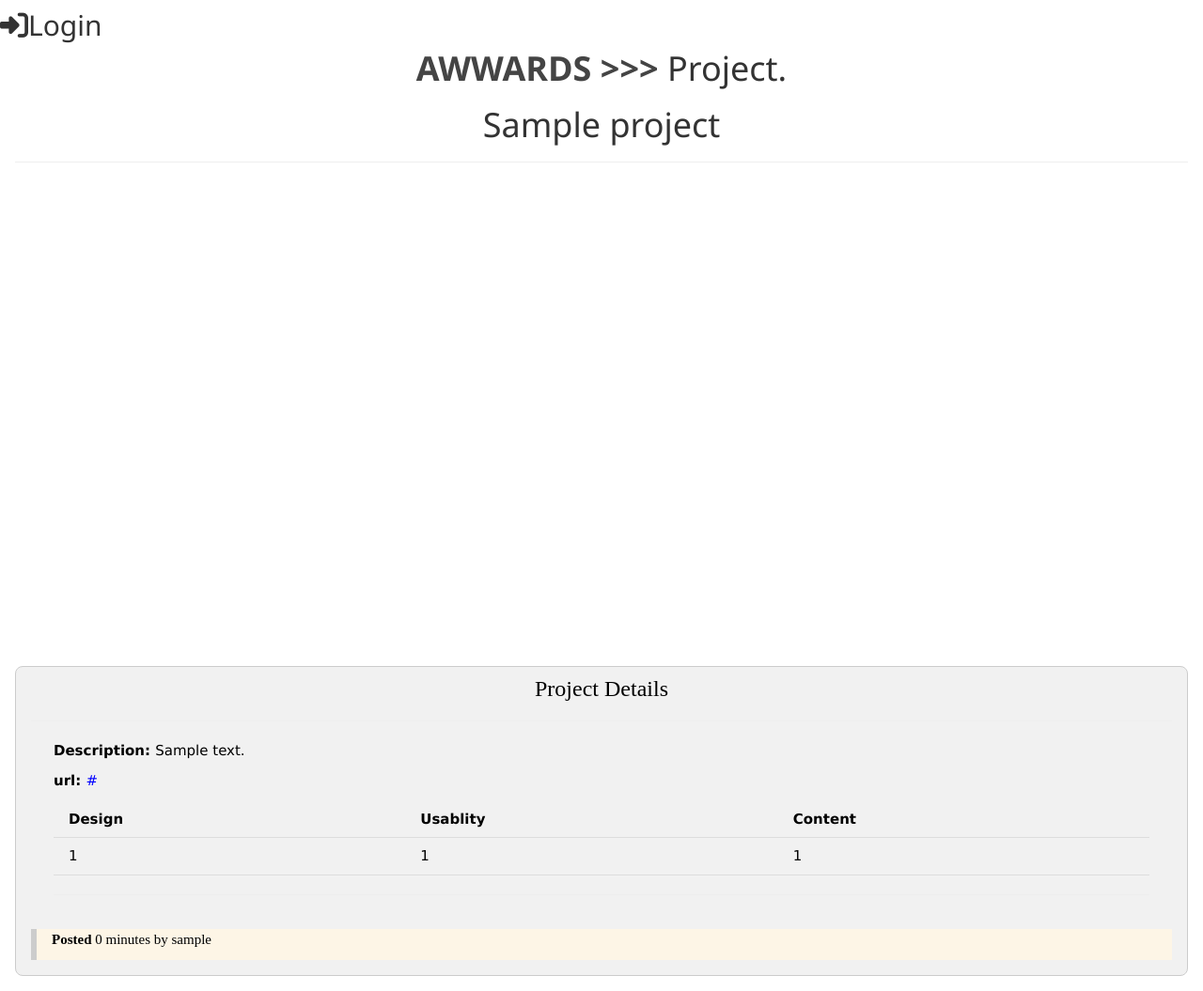
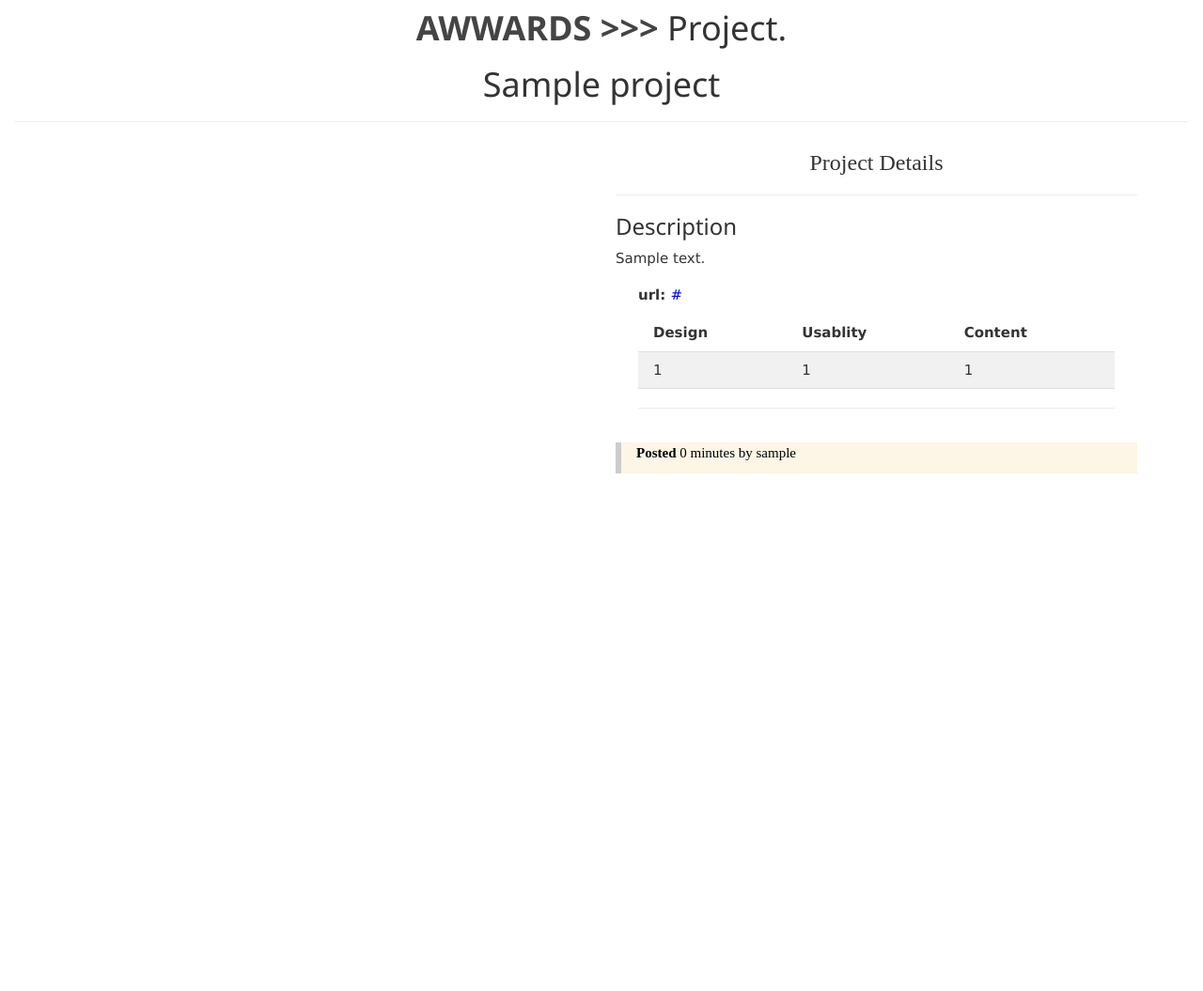
Before and after one commit to wilsenock220/award, a Django app: page /project/1 in a window 1280 px wide. Shown: the whole page at 94% size. After the commit the page ends 504 px from the top, so only its background shows below. Run offline with Django 3.2, Linux system fonts and the light colour scheme; tables that the repository leaves empty hold one stand-in row (values such as "Sample post"); some libraries are stand-ins or nearby versions; some web fonts are replaced.

Commit message:
add styling to project page

```diff
--- a/oscars/templates/project.html
+++ b/oscars/templates/project.html
@@ -27,35 +27,42 @@
   {% endblock %}
 
 </head>
-{% include 'navbar.html' %}
 
 <body>
   <h1 class="fancy-link " style="text-align: center"> <strong> <a href="{% url 'home'%}"
         style="color: #444; text-decoration: none">AWWARDS
-        >>>  </a> </strong>  Project.</h1>
+        >>> </a> </strong> Project.</h1>
 
   <div class="w3-container">
     <h1 class="text-center">{{project.title}}</h1>
     <hr>
 
-    <div class="w3-row-padding" style="height:500px">
-      <img src="{{project.screenshot.cdn_url}}" class="w3-image" alt="" style="max-height:100%; min-width:100%">
+    <div class="container">
+      <div class="row">
+        <div class="col-lg-6">
+          <img src="{{project.screenshot.cdn_url}}" class="img-fluid" alt="">
         </div>
 
-    <div class="w3-panel w3-border w3-light-grey w3-round-large">
+
+        <div class="col-lg-6">
           <h3 class="w3-center w3-serif"> Project Details</h3>
           <hr>
 
+          <div class="content content--card">
+            <div class="card">
+              <h3 class="card__title">Description</h3>
+              <p class="card__body">{{project.description}}</p>
+            </div>
 
+          </div>
           <div class="w3-row-padding w3-margin">
-        <p><strong>Description: </strong>{{project.description}}</p>
             <p><strong>url: </strong><a href="{{project.url}}" style="color:blue">{{project.url}}</a></p>
 
             <div class="w3-row">
 
 
 
-          <table class="w3-table w3-striped w3-bordered">
+              <table class="w3-table w3-striped w3-bordered ">
                 <tr>
                   <th>Design</th>
                   <th>Usablity</th>
@@ -77,6 +84,10 @@
             </p>
           </div>
         </div>
+      </div>
+    </div>
+
+
 
   </div>
 
```
Lines whose indentation alone changed are shown as unchanged.
